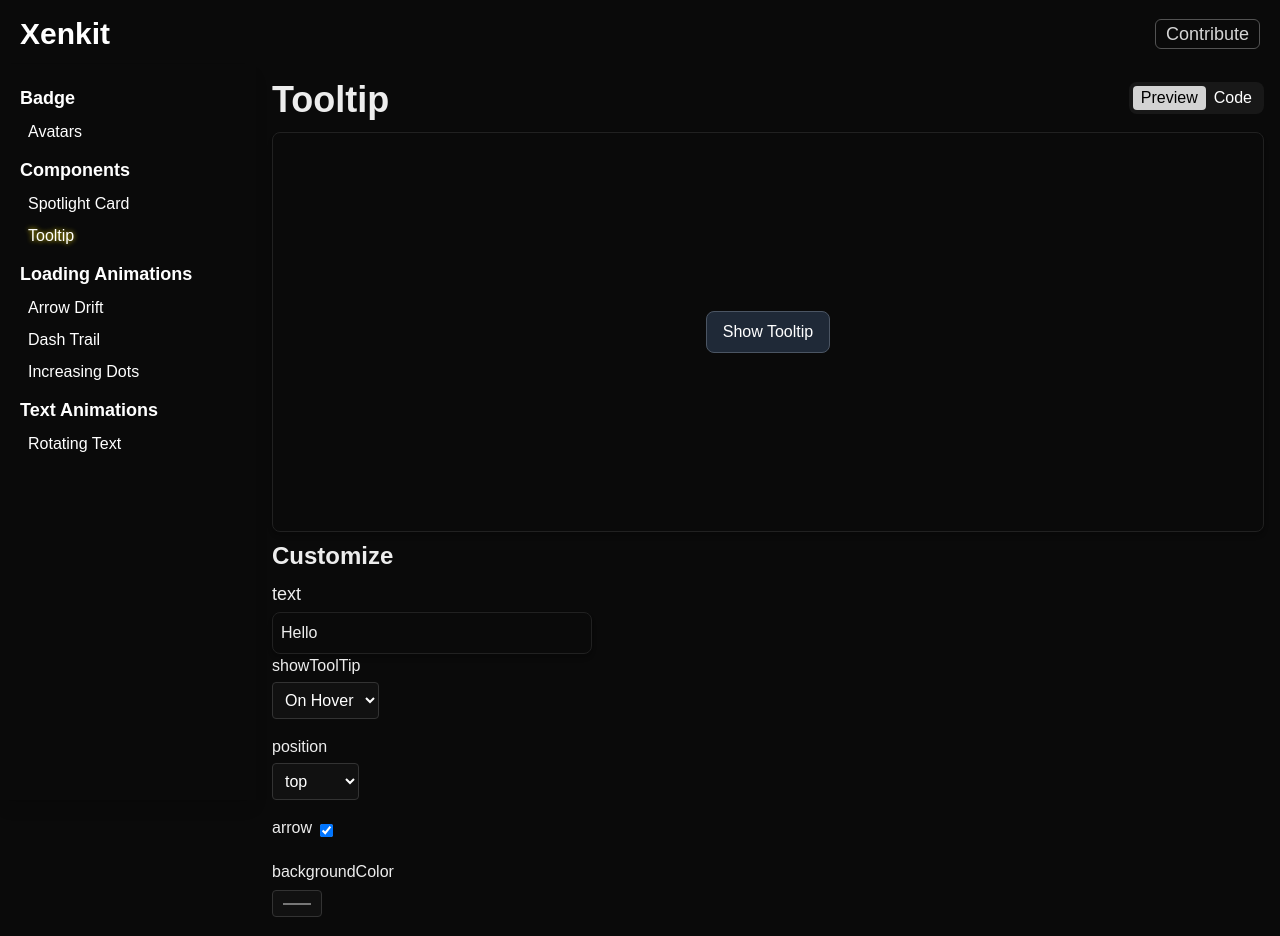
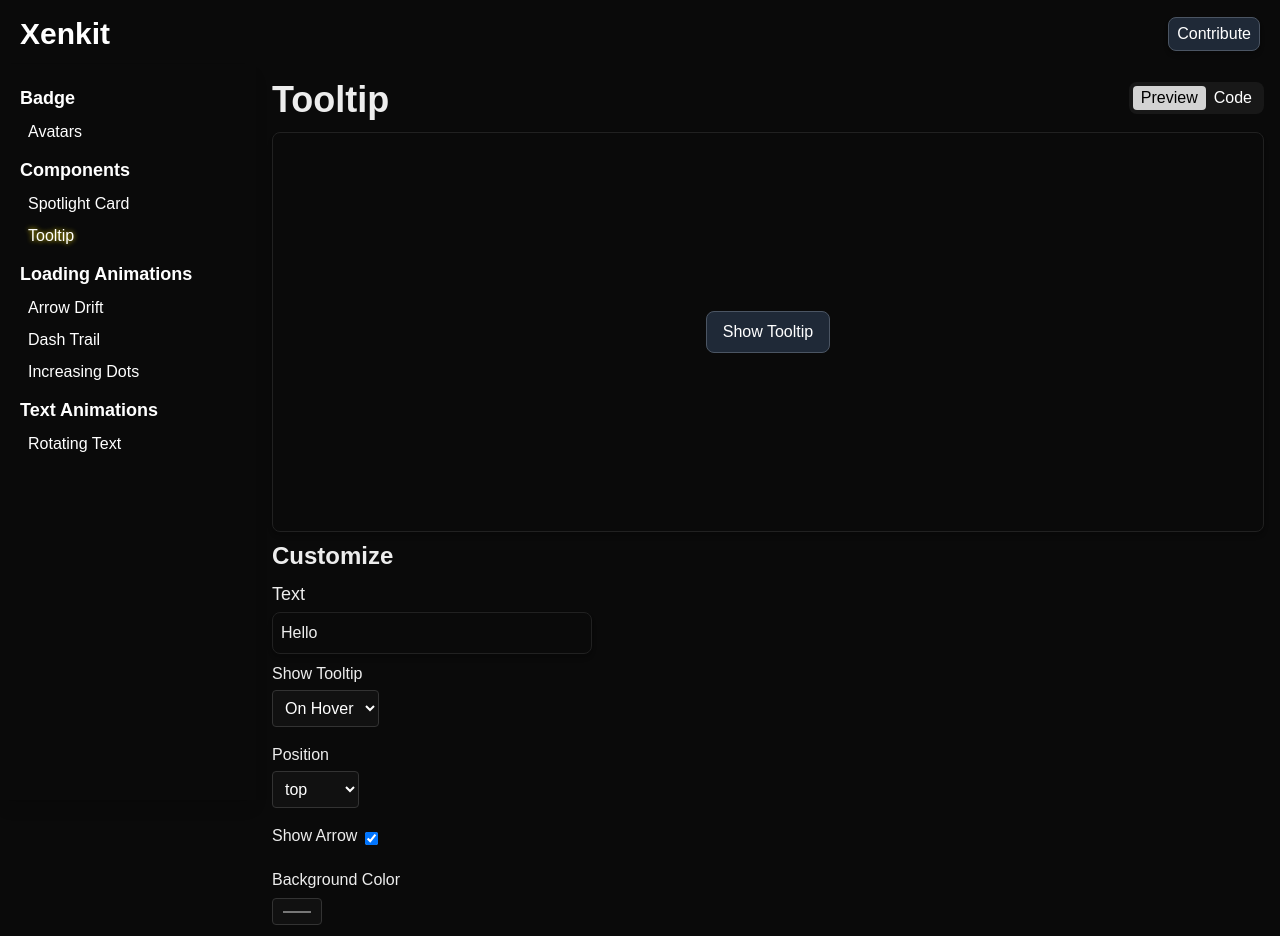
Before and after one commit to xen-devs/Xenkit, a Next.js app: page /Components/tooltip in a window 1280 px wide. Shown: the top 936 px of the page. Built offline with nearby package versions, Linux system fonts and the light colour scheme.

Commit message:
feat: enhance prop controls with labels and validation for input components

```diff
--- a/scripts/generateComponent.js
+++ b/scripts/generateComponent.js
@@ -149,7 +149,8 @@ export default function ${componentName}Docs() {
         propControls={
           {
             text: {
-              type: "text"
+              type: "text",
+              label: "Text"
             }
           }
         }
--- a/src/app/(docs)/Badge/avatars/page.tsx
+++ b/src/app/(docs)/Badge/avatars/page.tsx
@@ -45,7 +45,8 @@ export default function AvatarsDocs () {
         propControls={{
           variant: {
             type: 'select',
-            options: ['raise', 'elastic', 'bounce']
+            options: ['raise', 'elastic', 'bounce'],
+            label:"Variant"
           },
           images: {
             type: 'hidden'
--- a/src/app/(docs)/Components/spotlight-card/page.tsx
+++ b/src/app/(docs)/Components/spotlight-card/page.tsx
@@ -66,19 +66,24 @@ export default function SpotlightCardDocs () {
         isVerticallyCentered={true}
         propControls={{
           spotlightColor: {
-            type: 'color'
+            type: 'color',
+            label:"Spotlight Color"
           },
           cardBorderRadius: {
-            type: 'text'
+            type: 'text',
+            label:"Card Border Radius"
           },
           spotlightSize: {
-            type: 'text'
+            type: 'text',
+            label:"Spotlight Size"
           },
           cardBackgroundColor: {
-            type: 'color'
+            type: 'color',
+            label:"Card Background Color"
           },
           borderColor: {
-            type: 'color'
+            type: 'color',
+            label:"Border Color"
           },
           note: {
             type: 'note',
--- a/src/app/(docs)/Components/tooltip/page.tsx
+++ b/src/app/(docs)/Components/tooltip/page.tsx
@@ -72,24 +72,30 @@ export default function TooltipDocs() {
         propControls={
           {
             text: {
-              type: "text"
+              type: "text",
+              label:"Text"
             },
             showToolTip: {
               type: "select",
               options: ["On Hover", "On Click"],
+              label:"Show Tooltip"
             },
             position: {
               type: "select",
               options: ["top", "bottom", "left", "right"],
+              label:"Position"
             },
             arrow: {
               type: "boolean",
+              label:"Show Arrow"
             },
             backgroundColor: {
               type: "color",
+              label:"Background Color"
             },
             textColor: {
               type: "color",
+              label:"Text Color"
             },
           }
         }
--- a/src/app/(docs)/loading-animations/arrow-drift/page.tsx
+++ b/src/app/(docs)/loading-animations/arrow-drift/page.tsx
@@ -49,16 +49,30 @@ export default function ArrowDriftDocs() {
         propControls={
           {
             text: {
-              type: "text"
+              type: "text",
+              label: "Text",
+              min: 1,
+              max: 15,
             },
             duration:{
               type: "number",
+              label: "Duration",
+              min: 0,
+              max: 1,
+              step: 0.01,
             },
             repeat:{
               type: "number",
+              label: "Repeat",
+              min: -1,
+              max: 10,
+              step: 1,
             },
             delimiter:{
               type: "text",
+              label: "Delimiter",
+              min: 1,
+              max: 3,
             },
           }
         }
--- a/src/app/(docs)/loading-animations/dash-trail/page.tsx
+++ b/src/app/(docs)/loading-animations/dash-trail/page.tsx
@@ -35,13 +35,21 @@ export default function DashTrailDocs() {
         propControls={
           {
             text: {
-              type: "text"
+              type: "text",
+              label: "Text",
             },
             duration:{
-              type:"number"
+              type:"number",
+              label:"Duration",
+              min:0.1,
+              max:1,
+              step:0.1,
             },
             repeat:{
-              type:"number"
+              type:"number",
+              label:"Repeat",
+              min:-1,
+              max:10,
             }
           }
         }
--- a/src/app/(docs)/loading-animations/increasing-dots/page.tsx
+++ b/src/app/(docs)/loading-animations/increasing-dots/page.tsx
@@ -38,12 +38,23 @@ export default function IncreasingDotsDocs() {
           {
             word: {
               type: "text",
+              label: "Text",
+              min:3,
+              max: 15,
             },
             repeat: {
               type: "number",
+              label: "Repeat",
+              min: -1,
+              max: 3,
+              step: 1,
             },
             duration: {
               type: "number",
+              label: "Duration",
+              min: 0.1,
+              max: 1,
+              step: 0.05,
             },
             className: {
               type: "hidden",
--- a/src/app/(docs)/text-animations/rotating-text/page.tsx
+++ b/src/app/(docs)/text-animations/rotating-text/page.tsx
@@ -51,20 +51,27 @@ export default function RotatingTextDocs() {
         isVerticallyCentered={true}
         propControls={
           {
-            className:{
-              type:"text"
-            },
             rotateInterval:{
               type:"number",
+              label:"Rotate Interval",
+              min:500,
+              max:5000,
+              step:100,
             },
             animationDuration:{
               type:"number",
+              label:"Animation Duration",
+              min:0.2,
+              max:0.8,
+              step:0.1,
             },
             backGroundColor:{
               type:"color",
+              label:"Background Color",
             },
             textColor:{
               type:"color",
+              label:"Text Color",
             },
 
           }
--- a/src/app/_common/ComponentPreview.tsx
+++ b/src/app/_common/ComponentPreview.tsx
@@ -20,6 +20,10 @@ interface ComponentPreviewProps {
       options?: string[] // only for select
       noteText?: string // only for note
       defaultValue?: string | number | string[] // only for array
+      label?:string
+      min?: number
+      max?: number
+      step?: number
     }
   }
 }
@@ -30,7 +34,6 @@ export default function ComponentPreview ({
   title,
   importCode,
   componentProps,
-  maxLength,
   setComponentProps,
   isVerticallyCentered,
   isHorizontallyCentered,
@@ -112,7 +115,7 @@ export default function ComponentPreview ({
           if (control?.type === 'color') {
             return (
               <div key={key} className='mb-4 mt-2'>
-                <label className='block mb-1 font-medium'>{key}</label>
+                <label className='block mb-1 font-medium'>{control.label? control.label:key}</label>
                 <input
                   type='color'
                   value={`${componentProps[key]}`}
@@ -130,8 +133,8 @@ export default function ComponentPreview ({
 
           if (control?.type === 'select') {
             return (
-              <div key={key} className='mb-4'>
-                <label className='block mb-1 font-medium'>{key}</label>
+              <div key={key} className='mb-4 mt-2'>
+                <label className='block mb-1 font-medium'>{control.label? control.label:key}</label>
                 <select
                   value={componentProps[key]}
                   onChange={e =>
@@ -154,7 +157,7 @@ export default function ComponentPreview ({
           if(control?.type=='boolean') {
             return (
               <div key={key} className='mb-4 flex items-center gap-2'>
-                <label className='block mb-1 font-medium'>{key}</label>
+                <label className='block mb-1 font-medium'>{control.label? control.label:key}</label>
                 <input
                   type='checkbox'
                   checked={componentProps[key]}
@@ -177,11 +180,13 @@ export default function ComponentPreview ({
             <InputBox
               key={key}
               ref={inputRefs.current[key]}
-              label={key}
+              label={control.label? control.label:key }
+              min={control?.min}
+              max={control?.max}
+              step={control?.step}
               type={control?.type === 'number' ? 'number' : 'text'}
               defaultValue={componentProps[key]}
               onChange={() => handleInputChange(key)}
-              maxLength={maxLength}
             />
           )
         })}
--- a/src/app/_common/InputBox.tsx
+++ b/src/app/_common/InputBox.tsx
@@ -1,40 +1,76 @@
-import React, { forwardRef } from 'react'
+import React, { forwardRef, useState } from 'react'
 
 interface InputBoxProps {
   placeholder?: string
   label?: string
   inputRef?: React.RefObject<HTMLInputElement>
-  defaultValue?: string | number;
-  onChange: ()=>void;
-    maxLength?: number;
-    type?: string;
+  defaultValue?: string | number
+  onChange: (value: string) => void
+  min?: number
+  max?: number
+  step?: number
+  type?: string
 }
 
 const InputBox = forwardRef<HTMLInputElement, InputBoxProps>(
-    ({ placeholder, label,defaultValue,onChange, maxLength=15,type="text"}, ref) => {
+  ({ placeholder, label, defaultValue, onChange, min, max, step, type = 'text' }, ref) => {
+    const [value, setValue] = useState<string>(defaultValue?.toString() ?? '')
+    const [error, setError] = useState<string>('')
 
-        const handleChange = (e:React.ChangeEvent<HTMLInputElement>) =>{
-            if(e.target.value.length >= maxLength){
-                e.preventDefault();
-                return;
+    const handleChange = (e: React.ChangeEvent<HTMLInputElement>) => {
+      const val = e.target.value
+      setValue(val)
+
+      if (type === 'number') {
+        const num = Number(val)
+        if ((min !== undefined && num < min) || (max !== undefined && num > max)) {
+          setError(`Enter a number between ${min} and ${max}`)
+          return
+        } else {
+          setError('')
         }
-            onChange();
       }
+
+      if (type === 'text') {
+        if ((min !== undefined && val.length < min) || (max !== undefined && val.length > max)) {
+          setError(`Enter between ${min} and ${max} characters`)
+          return
+        } else {
+          setError('')
+        }
+      }
+
+      onChange(val)
+    }
+
     return (
-    <div className='flex flex-col'>
-      {label ? <label className='text-lg mt-2 mb-1' htmlFor={label}>{label}</label> : null}
+      <div className="flex flex-col">
+        {label && (
+          <label className="text-lg mt-2 mb-1" htmlFor={label}>
+            {label}
+          </label>
+        )}
         <input
           id={label}
           ref={ref}
           type={type}
+          value={value}
+          onChange={handleChange}
           placeholder={placeholder}
-        defaultValue={defaultValue}
-        onChange={handleChange}
-        className='w-80 border border-[#212121] p-2 rounded-lg bg-[#0a0a0a] shadow-md focus:outline-none active:outline-none'
+          className={`w-80 border p-2 rounded-lg bg-[#0a0a0a] shadow-md focus:outline-none ${
+            error ? 'border-red-500' : 'border-[#212121]'
+          }`}
+          min={type === 'number' ? min : undefined}
+          max={type === 'number' ? max : undefined}
+          step={type === 'number' ? step : undefined}
+          maxLength={type === 'text' ? max : undefined}
+          minLength={type === 'text' ? min : undefined}
         />
+        {error && <span className="text-red-500 text-sm mt-1">{error}</span>}
       </div>
     )
-})
+  }
+)
 
 InputBox.displayName = 'InputBox'
 
--- a/src/app/_common/Navbar.tsx
+++ b/src/app/_common/Navbar.tsx
@@ -10,7 +10,7 @@ function Navbar({ isOpen, toggleSidebar }: { isOpen: boolean; toggleSidebar: ()
       <div className="flex items-center gap-4">
         <a
           href="https://github.com/xen-devs/Xenkit"
-          className="hidden md:block text-[#d5d5d5] border-[#535353] hover:shadow-[0_0_10px_#535353] text-lg rounded-md px-2.5 border hover:backdrop-brightness-50 hover:drop-shadow-2xl transition duration-300"
+          className='hidden md:block  text-md bg-gray-800 text-white p-2 py-1 rounded-lg border border-gray-600 shadow-md transition duration-300'
         >
           Contribute
         </a>
--- a/src/app/globals.css
+++ b/src/app/globals.css
@@ -54,3 +54,10 @@ body {
   /* font-family: "Space Grotesk", sans-serif; */
   font-family: "Fira Mono", monospace;
 }
+
+input:-webkit-autofill {
+  -webkit-box-shadow: 0 0 0px 1000px #0a0a0a inset !important;
+  -webkit-text-fill-color: white !important;
+  caret-color: white;
+  transition: background-color 5000s ease-in-out 0s;
+}
```
Lines whose indentation alone changed are shown as unchanged.
